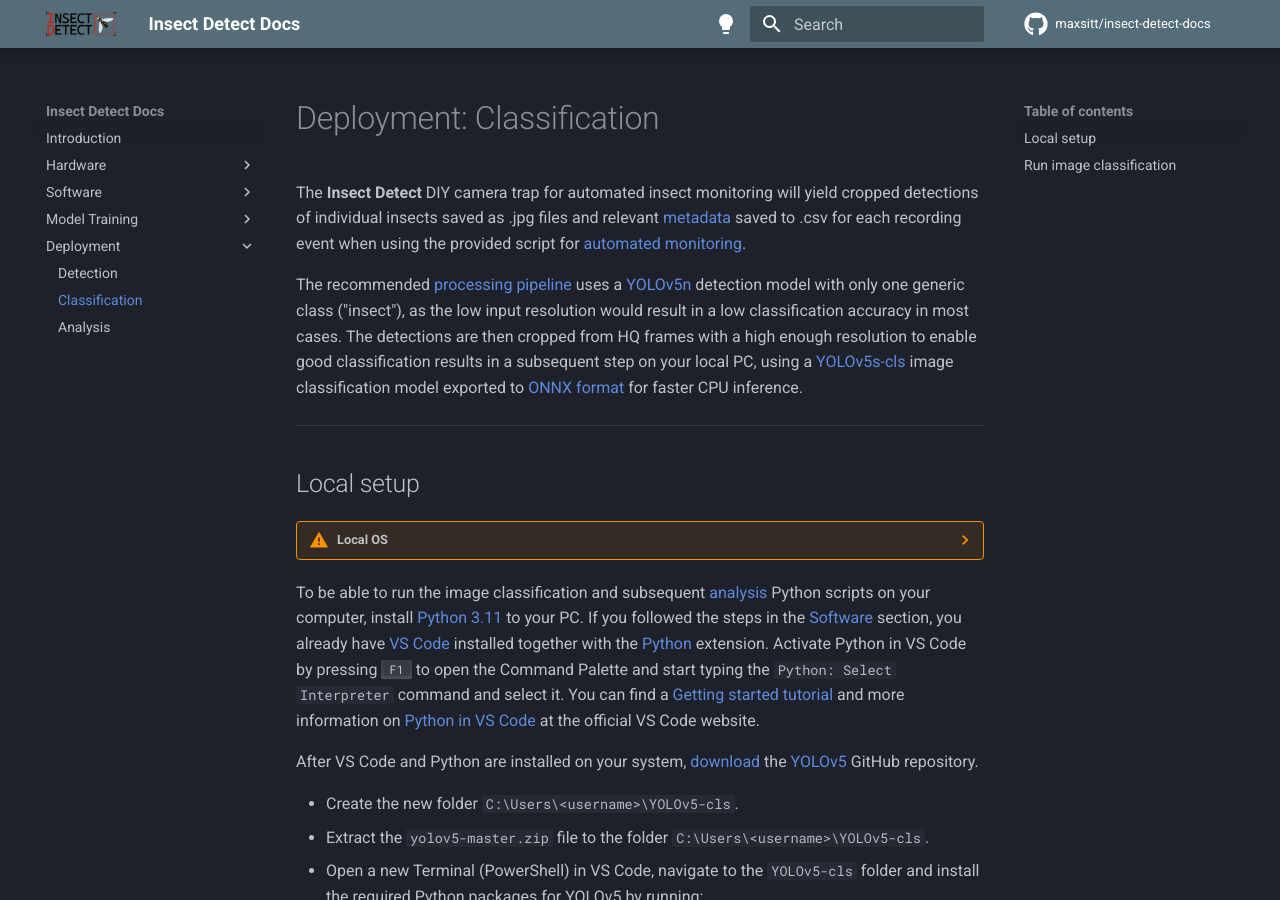
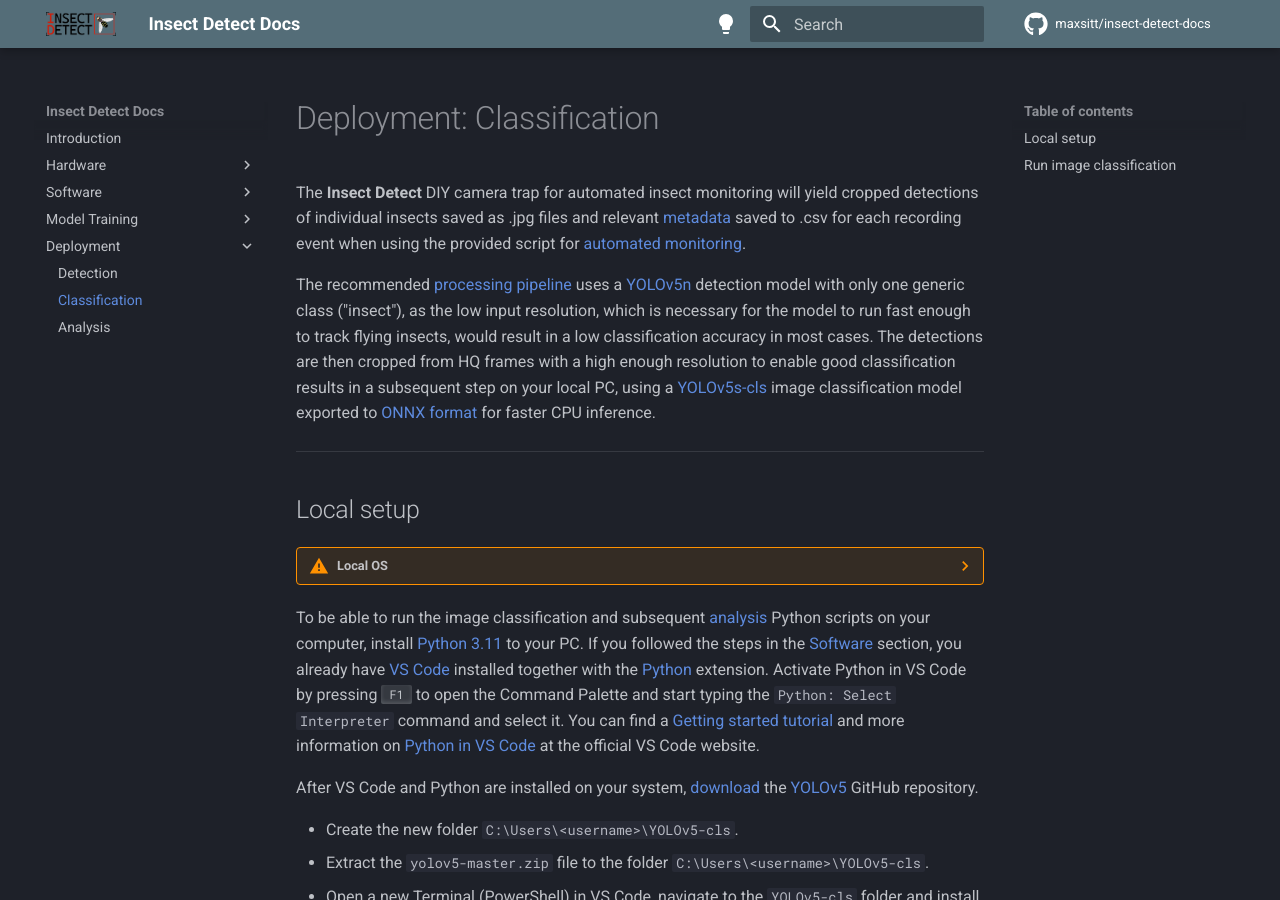
Before and after one commit to maxsitt/insect-detect-docs, an MkDocs documentation site: the page built from docs/deployment/classification.md, in a window 1280 px wide and 900 px high. Built offline with MkDocs 1.6.1 and Material for MkDocs 9.7.7, drawn with Linux system fonts in a browser that asks for light colours; comment, search, counter and statistics services are not loaded.

Commit message:
Update classification.md
Add info.

```diff
--- a/docs/deployment/classification.md
+++ b/docs/deployment/classification.md
@@ -7,8 +7,9 @@
 [automated monitoring](../software/programming.md#automated-monitoring-script){target=_blank}.
 
 The recommended [processing pipeline](detection.md#processing-pipeline){target=_blank}
-uses a [YOLOv5n](../index.md#detection-models){target=_blank} detection model with only
-one generic class ("insect"), as the low input resolution would result in a low
+uses a [YOLOv5n](../index.md#detection-models){target=_blank} detection model with
+only one generic class ("insect"), as the low input resolution, which is necessary
+for the model to run fast enough to track flying insects, would result in a low
 classification accuracy in most cases. The detections are then cropped from HQ frames
 with a high enough resolution to enable good classification results in a subsequent
 step on your local PC, using a [YOLOv5s-cls](../index.md#classification-model){target=_blank}
```
